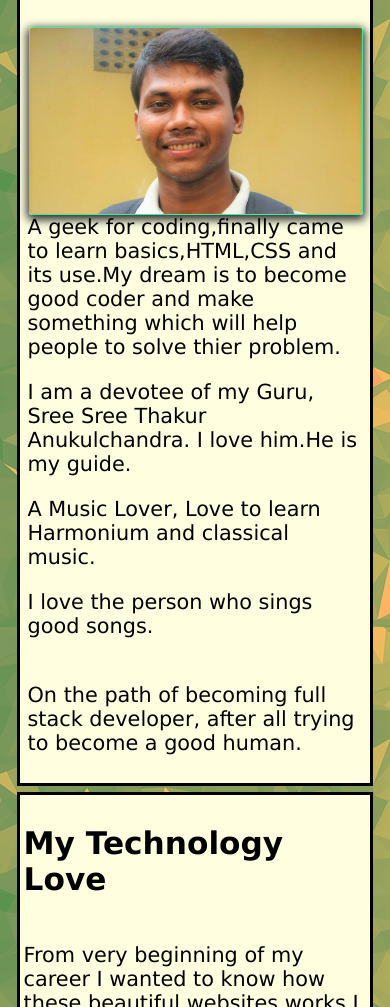
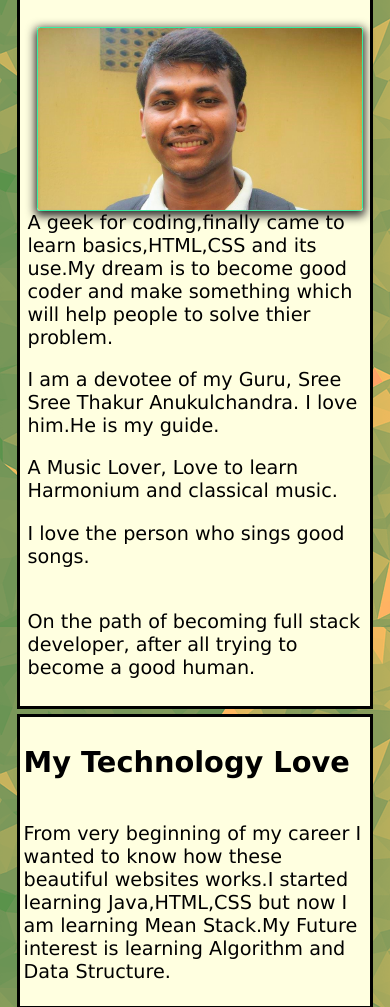
Before and after one commit to aloksahoo4/aloksahoo4.github.io, a plain HTML site: page index.html in a window 390 px wide. Shown: the part 93-1100 px from the top of the page. Drawn offline with Linux system fonts and the light colour scheme.

Commit message:
my-fourth-commit

```diff
--- a/index.css
+++ b/index.css
@@ -164,30 +164,30 @@
 	}
 
 .aboutme .paragraph .my-image{
-	width: 85vw;
+	width: 83vw;
 }
 
 .aboutme .paragraph{
-		font-size:1.3rem;
+		font-size:1.2rem;
 		flex-direction: column;
 	}
 
 .techinterest{
 
-	font-size:1.3rem;
+	font-size:1.2rem;
 	flex-direction: column;
 }
 
 .profexpe {
 
-	font-size:1.3rem;
+	font-size:1.2rem;
 	flex-direction: column;
 
 }
 
 .webproj {
 
-	font-size:1.3rem;
+	font-size:1.2rem;
 	flex-direction: column;
 
 }
```
